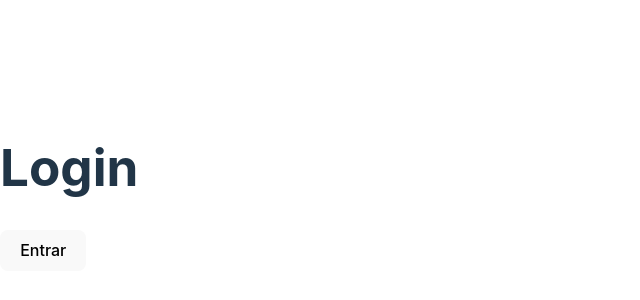
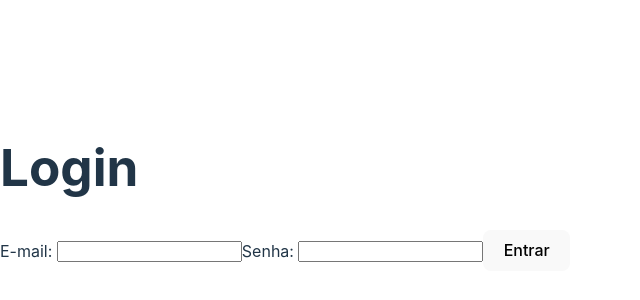
Before and after one commit to alcbcoelho/reactjs-authcontext, a React (Vite) app: page /login in a window 1280 px wide. Shown: the part 212-512 px from the top of the page, without its empty margins (0-640 px from the left). Built offline with nearby package versions, Linux system fonts and the light colour scheme.

Commit message:
Usando hooks useRef p/ implementação de mudanças de estado no formulário de login

```diff
--- a/package.json
+++ b/package.json
@@ -12,6 +12,7 @@
   "dependencies": {
     "react": "^18.2.0",
     "react-dom": "^18.2.0",
+    "react-hook-form": "^7.43.9",
     "react-router-dom": "^6.10.0"
   },
   "devDependencies": {
--- a/src/pages/Login.jsx
+++ b/src/pages/Login.jsx
@@ -1,19 +1,42 @@
+import { useRef, useState } from "react";
 import { useNavigate } from "react-router-dom";
 
 const Login = (props) => {
-  const navigate = useNavigate();   // useNavigate: hook que gera um objeto (navigate) que é posteriormente chamado como uma função
+  const navigate = useNavigate(); // useNavigate: hook que gera um objeto (navigate) que é posteriormente chamado como uma função
+  const refInputEmail = useRef();   // useRef: hook p/ referenciar elemento HTML/componente cuja propriedade "ref" corresponda à variável;
+  const refInputSenha = useRef();
+  const [ errorEmail, setErrorEmail ] = useState();
+
+  function handleBlurInputEmail(event) {
+    if (refInputEmail.current.value.length === 0) {
+      refInputEmail.current.focus()
+      setErrorEmail("Email é obrigatório")
+     } else setErrorEmail(null);
+  }
+
+  function handleSubmit(event) {  // evento 'submit' é disparado mesmo se o botão dentro das tags <form> não for tecnicamente um input com type="submit"
+    event.preventDefault();   // cancela o refresh que por padrão ocorre durante um evento 'submit'
+    handleBlurInputEmail(event);
+  }
 
   function handleClick(event) {
     props.onLogin(event);
-    navigate("/");  // faz com que a rota atual mude para a rota principal
+    navigate("/"); // faz com que a rota atual mude para a rota principal
   }
 
-    return (
-      <>
+  return (
+    <>
       <h1>Login</h1>
-      <button onClick={handleClick}>Entrar</button>
-      </>
-    )
-  }
+      <form onSubmit={handleSubmit}>
+        <label htmlFor="email">E-mail: </label>
+        <input type="email" id="email" name="email" ref={refInputEmail}/>
+        {errorEmail && <p>{errorEmail}</p>}
+        <label htmlFor="senha">Senha: </label>
+        <input type="password" id="senha" name="senha" ref={refInputSenha} />
+        <button>Entrar</button>
+      </form>
+    </>
+  );
+};
 
-  export default Login;
+export default Login;
```
Also changed, not shown: 1 other file (tests, documents, lock files or other folders).
